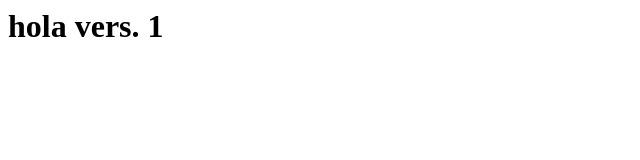
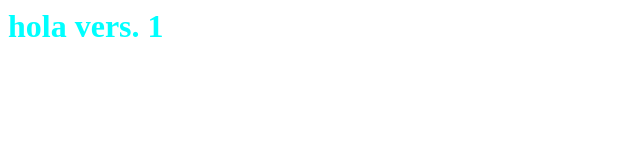
Before and after one commit to Emanuel-ub2/pruebaGit, a plain HTML site: page index.html in a window 1280 px wide. Shown: the whole page, without its empty margins (0-640 px from the left). Drawn offline with Linux system fonts and the light colour scheme.

Commit message:
color de titulo

```diff
--- /dev/null
+++ b/css/css.css
@@ -0,0 +1,3 @@
+h1{
+    color: aqua;
+}
--- a/index.html
+++ b/index.html
@@ -2,6 +2,7 @@
  <head>
    <title>
    </title>
+   <link rel="stylesheet" href="css/css.css">
  </head>
   <body>
    <h1>hola vers. 1 </h1>
```
Also changed, not shown: Nuevo documento de texto.txt (added), js/javascritp.js (added).
